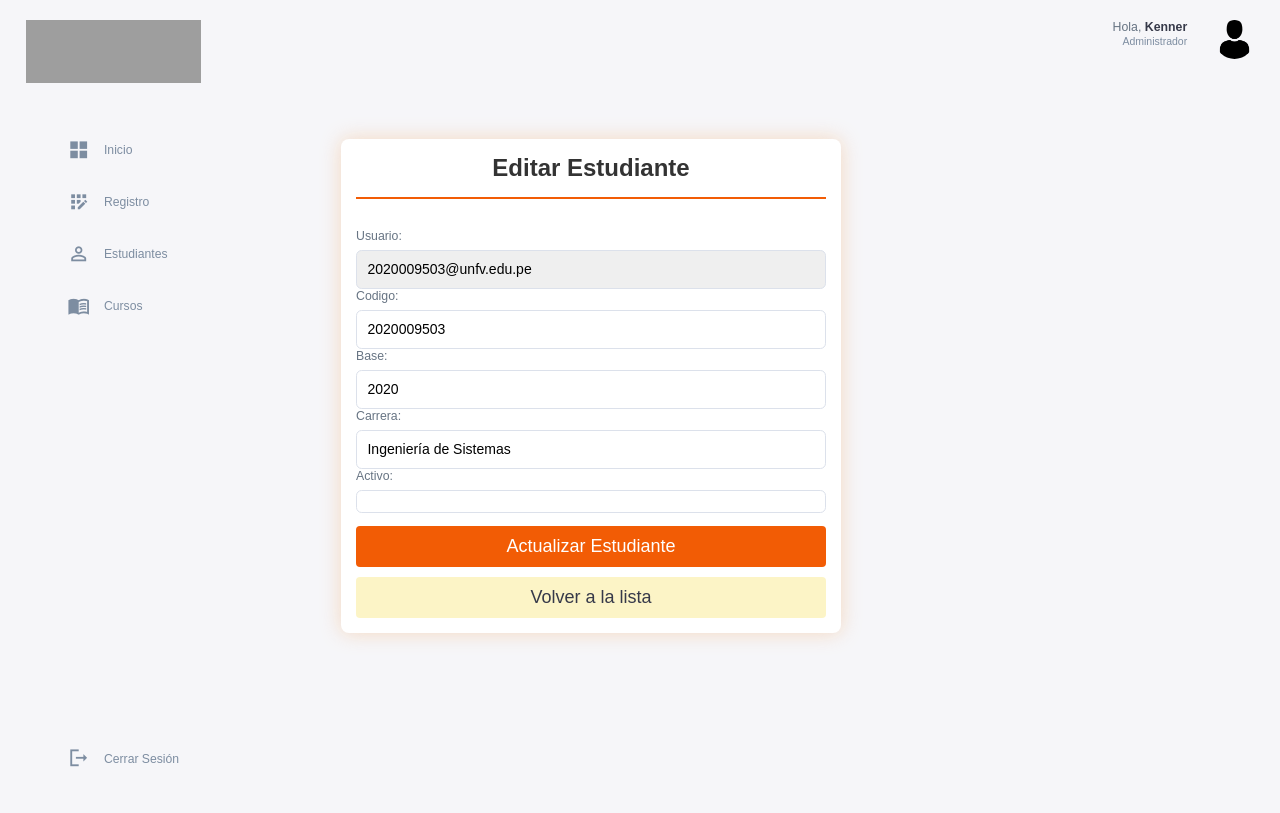
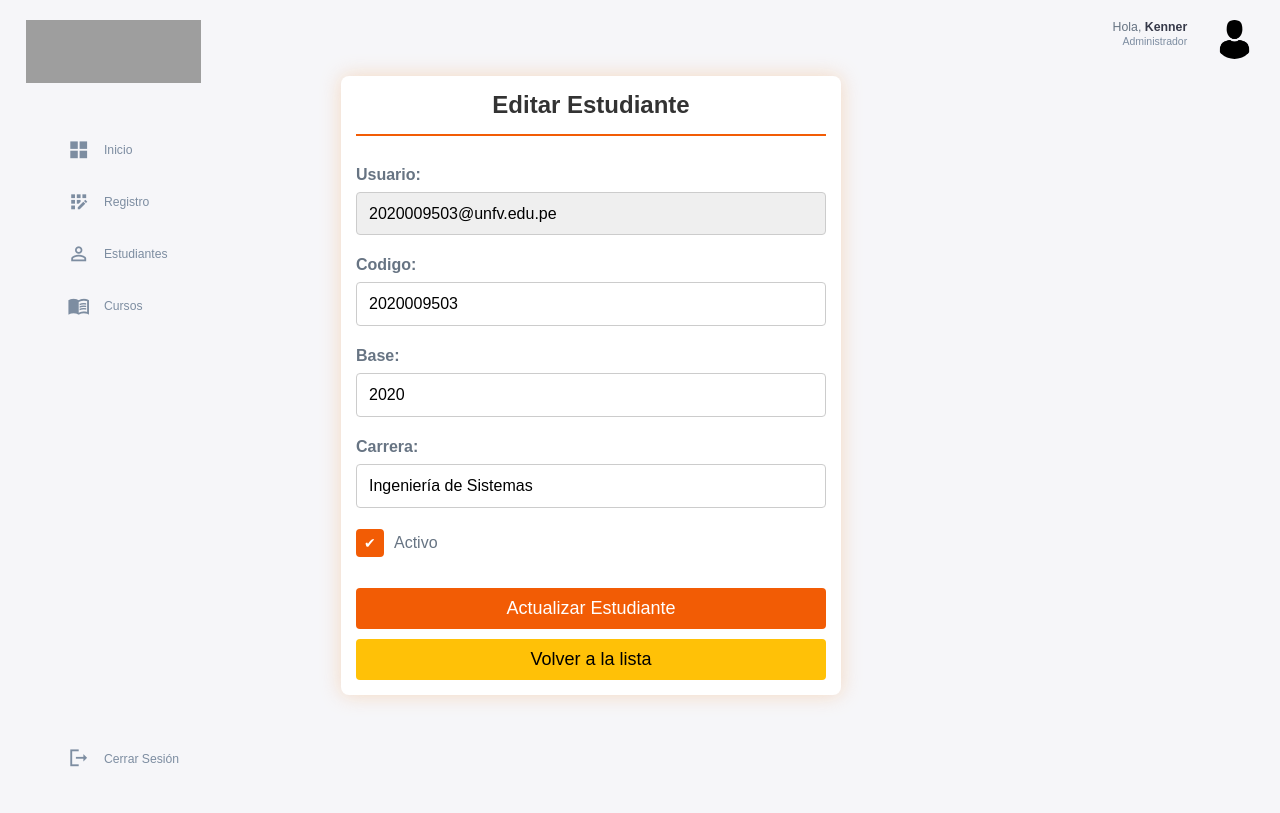
Before and after one commit to Kenner66/ProyectoFIIS, a Django app: page /estudiantes/editar/1/ in a window 1280 px wide. Run offline with Django 5.2, Linux system fonts and the light colour scheme; a user stored in the database is signed in; data comes from the database, SQL or seed files in the repository; both versions use the stored data as it was after the commit; grey boxes are pictures that could not be loaded.

Commit message:
css y js pt2

```diff
--- a/estudiantes/forms.py
+++ b/estudiantes/forms.py
@@ -4,9 +4,12 @@ from usuarios.models import Usuario
 from django.db.models import Q
 
 class EstudianteForm(forms.ModelForm):
+    activo = forms.BooleanField(required=False, widget=forms.CheckboxInput(attrs={'class': 'form-check-input'}))
+
     class Meta:
         model = Estudiante
         fields = ['usuario', 'codigo', 'base', 'carrera', 'activo']
+
 
     def __init__(self, *args, **kwargs):
         super(EstudianteForm, self).__init__(*args, **kwargs)
@@ -27,6 +30,11 @@ class EstudianteForm(forms.ModelForm):
             ).exclude(id__in=estudiantes)
 
 
+        for field in self.fields:
+            if field != 'activo':
+                self.fields[field].widget.attrs['class'] = 'form-control'
+
+
 class InformacionPersonalForm(forms.ModelForm):
     class Meta:
         model = InformacionPersonal
--- a/static/css/register_form.css
+++ b/static/css/register_form.css
@@ -114,7 +114,7 @@ button[type="submit"]:hover {
 button[type="submit_2"] {
     width: 100%;
     padding: 10px;
-    background-color: #f2ce053a;
+    background-color: #ffc107;
     color: white;
     border: none;
     border-radius: 4px;
@@ -145,6 +145,29 @@ button[type="submit_3"]:hover {
     background-color: #F2A172;
 }
 
+.button {
+    display: inline-block;
+    width: 100%;
+    padding: 10px;
+    background-color: #F25C05;
+    color: white;
+    border: none;
+    border-radius: 4px;
+    font-size: 18px;
+    cursor: pointer;
+    transition: background-color 0.3s;
+    margin-top: 10px;
+    text-align: center;
+    text-decoration: none;
+    box-sizing: border-box;
+}
+
+.button:hover {
+    background-color: #F2A172;
+}
+
+
+
 /* Ajuste para el sidebar */
 .sidebar {
     position: fixed;
@@ -153,6 +176,72 @@ button[type="submit_3"]:hover {
     bottom: 0;
     width: 250px;
 }
+
+.form-group input[type="checkbox"] {
+    -webkit-appearance: none;
+    -moz-appearance: none;
+    appearance: none;
+    width: 20px;
+    height: 20px;
+    border: 2px solid #F25C05;
+    border-radius: 4px;
+    outline: none;
+    cursor: pointer;
+    margin-right: 10px;
+    vertical-align: middle;
+}
+
+.form-group input[type="checkbox"]:checked {
+    background-color: #F25C05;
+    position: relative;
+}
+
+.form-group input[type="checkbox"]:checked::before {
+    content: '\2714';
+    position: absolute;
+    top: 50%;
+    left: 50%;
+    transform: translate(-50%, -50%);
+    color: white;
+    font-size: 14px;
+}
+
+.form-group label[for="id_activo"] {
+    display: flex;
+    align-items: center;
+    font-weight: normal;
+}
+
+/* Button styling */
+.button {
+    display: inline-block;
+    width: 100%;
+    padding: 10px;
+    border: none;
+    border-radius: 4px;
+    font-size: 18px;
+    cursor: pointer;
+    transition: background-color 0.3s;
+    margin-top: 10px;
+    text-align: center;
+    text-decoration: none;
+    box-sizing: border-box;
+}
+
+.button-primary {
+    background-color: #F25C05;
+    color: white;
+}
+
+.button-secondary {
+    background-color: #ffc107;
+    color: black;
+}
+
+.button:hover {
+    opacity: 0.8;
+}
+
 
 
 @media (min-width: 1200px) {
--- a/static/css/student_list.css
+++ b/static/css/student_list.css
@@ -68,6 +68,7 @@ body {
     font-size: 14px;
     text-decoration: none;
     transition: background-color 0.3s;
+    text-align: center;
 }
 
 .btn-edit {
@@ -88,12 +89,12 @@ body {
     margin-top: 20px;
     display: block;
     width: 100%;
-    text-align: center;
 }
 
 .btn:hover {
     opacity: 0.8;
 }
+
 
 @media (max-width: 768px) {
     .student-table {
--- a/templates/cursos/listar_cursos.html
+++ b/templates/cursos/listar_cursos.html
@@ -26,7 +26,7 @@
                   <td>{{ curso.codigo }}</td>
                   <td>{{ curso.nombre }}</td>
                   <td>
-                    <a href="{% url 'editar_curso' curso.pk %}">Editar</a>
+                    <a href="{% url 'editar_curso' curso.pk %}"class="btn btn-edit">Editar</a>
                   </td>
                 </tr>
                 {% empty %}
@@ -37,6 +37,6 @@
             </tbody>
         </table>
     </div>
-    <a href="{% url 'agregar_curso' %}">Agregar Curso</a>
+    <a href="{% url 'agregar_curso' %}" class="btn btn-add">Agregar Curso</a>
 </div>
 {% endblock %}
--- a/templates/estudiantes/editar_estudiante.html
+++ b/templates/estudiantes/editar_estudiante.html
@@ -13,9 +13,26 @@
         <form class="registration-form" method="POST">
             <h2>Editar Estudiante</h2>
             {% csrf_token %}
-            {{ form.as_p }}
-    <button type="submit">Actualizar Estudiante</button>
-    <button type="submit_2"><a href="{% url 'listar_estudiantes' %}">Volver a la lista</a></button>
-  </form>
-  </div>
+            {% for field in form %}
+                <div class="form-group">
+                    {% if field.name == 'activo' %}
+                        <label for="{{ field.id_for_label }}">
+                            {{ field }} {{ field.label }}
+                        </label>
+                    {% else %}
+                        {{ field.label_tag }}
+                        {{ field }}
+                    {% endif %}
+                    {% if field.help_text %}
+                        <small class="form-text text-muted">{{ field.help_text }}</small>
+                    {% endif %}
+                    {% for error in field.errors %}
+                        <p class="field-error">{{ error }}</p>
+                    {% endfor %}
+                </div>
+            {% endfor %}
+            <button type="submit">Actualizar Estudiante</button>
+            <a href="{% url 'listar_estudiantes' %}" class="button button-secondary">Volver a la lista</a>
+        </form>
+    </div>
 {% endblock %}
--- a/templates/estudiantes/ver_informacion_estudiante.html
+++ b/templates/estudiantes/ver_informacion_estudiante.html
@@ -18,8 +18,8 @@
     <p><strong>Apellido:</strong> {{ estudiante.informacionpersonal.apellido }}</p>
     <p><strong>DNI:</strong> {{ estudiante.informacionpersonal.dni }}</p>
     <p><strong>Fecha de Nacimiento:</strong> {{ estudiante.informacionpersonal.fecha_nacimiento }}</p>
-    <a href="{% url 'editar_informacion_personal' estudiante.pk %}">Editar Información Personal</a>
-    <a href="{% url 'listar_estudiantes' %}">Volver a la lista</a>
+    <a href="{% url 'editar_informacion_personal' estudiante.pk %}" class="button">Editar Información Personal</a>
+    <a href="{% url 'listar_estudiantes' %}" class="button">Volver a la lista</a>
   </form>
 </div>
 {% endblock %}
```
Also changed, not shown: templates/estudiantes/agregar_estudiante.html (+18 -1 lines), db.sqlite3.
